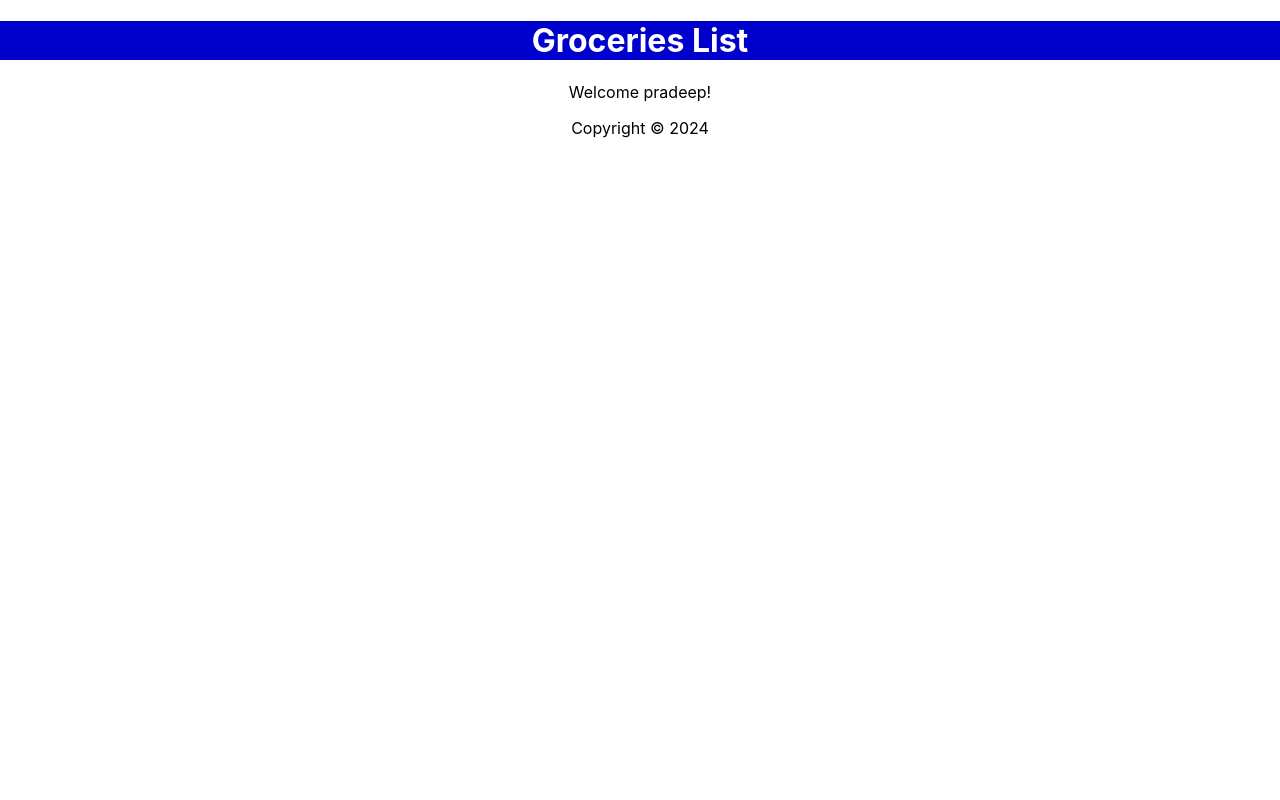
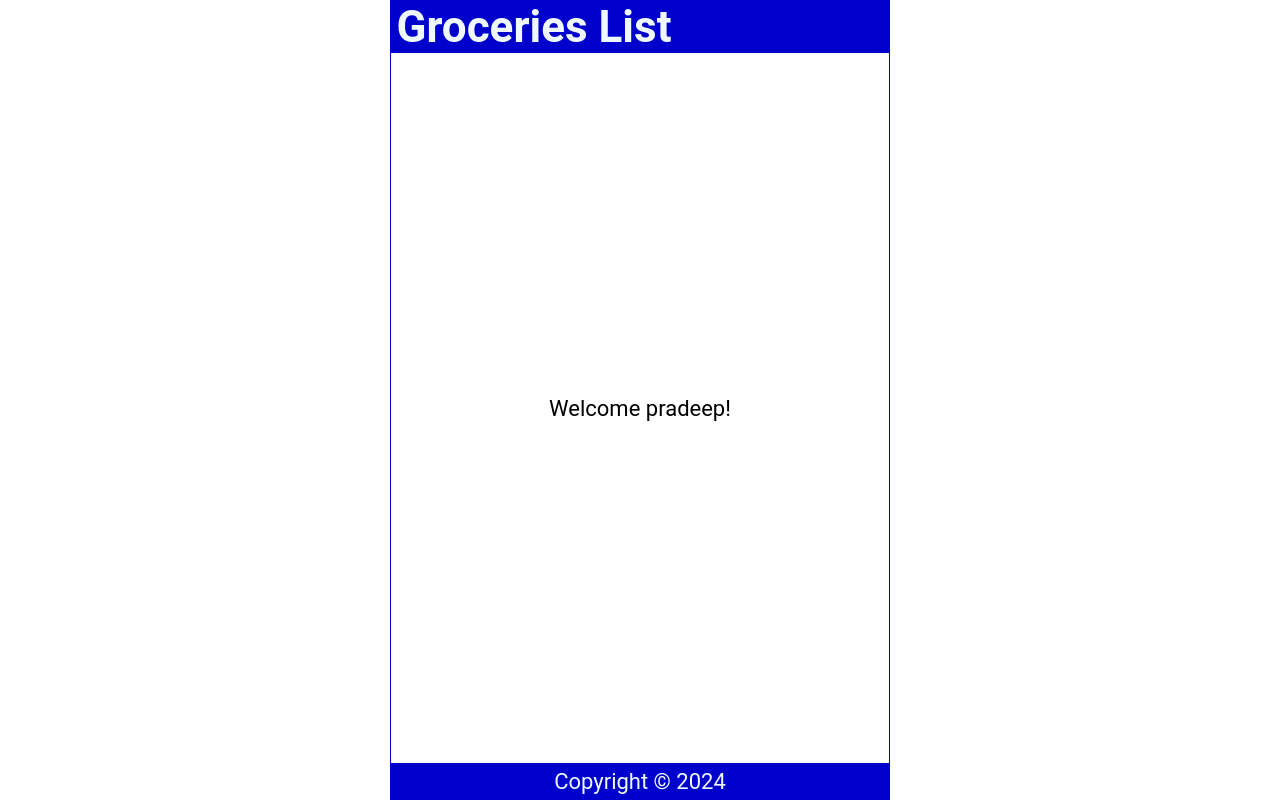
Before and after one commit to Pradeep92hv/react--js, a React (Create React App) app: page / in a window 1280 px wide. Built offline with nearby package versions, Linux system fonts and the light colour scheme.

Commit message:
chapet 5  appylied style

```diff
--- a/src/App.css
+++ /dev/null
@@ -1,38 +0,0 @@
-.App {
-  text-align: center;
-}
-
-.App-logo {
-  height: 40vmin;
-  pointer-events: none;
-}
-
-@media (prefers-reduced-motion: no-preference) {
-  .App-logo {
-    animation: App-logo-spin infinite 20s linear;
-  }
-}
-
-.App-header {
-  background-color: #282c34;
-  min-height: 100vh;
-  display: flex;
-  flex-direction: column;
-  align-items: center;
-  justify-content: center;
-  font-size: calc(10px + 2vmin);
-  color: white;
-}
-
-.App-link {
-  color: #61dafb;
-}
-
-@keyframes App-logo-spin {
-  from {
-    transform: rotate(0deg);
-  }
-  to {
-    transform: rotate(360deg);
-  }
-}
--- a/src/App.js
+++ b/src/App.js
@@ -1,5 +1,4 @@
 
-import './App.css';
 import Header from './Header';
 import Content from './Content';
 import Footer from './Footer';
--- a/src/Header.js
+++ b/src/Header.js
@@ -1,11 +1,7 @@
 const Header = () => {
-    const headerStyle = {
-      backgroundColor: 'mediumblue',
-      color: '#fff'
-    }
 
     return (
-      <header style={headerStyle}>
+      <header >
         <h1>Groceries List</h1>
       </header>
     )
--- a/src/index.css
+++ b/src/index.css
@@ -1,13 +1,59 @@
+* {
+  margin: 0;
+  padding: 0;
+  box-sizing: border-box;
+}
+
+html {
+  font-size: 22px;
+}
+
 body {
-  margin: 0;
-  font-family: -apple-system, BlinkMacSystemFont, 'Segoe UI', 'Roboto', 'Oxygen',
+  min-height: 100vh;
+  font-family: 'Roboto', 'Oxygen',
     'Ubuntu', 'Cantarell', 'Fira Sans', 'Droid Sans', 'Helvetica Neue',
     sans-serif;
   -webkit-font-smoothing: antialiased;
   -moz-osx-font-smoothing: grayscale;
 }
 
-code {
-  font-family: source-code-pro, Menlo, Monaco, Consolas, 'Courier New',
-    monospace;
+.App {
+  display: flex;
+  flex-direction: column;
+  justify-content: center;
+  align-items: center;
+  height: 100vh;
+  width: 100%;
+  max-width: 500px;
+  border: 1px solid mediumblue;
+  margin: auto;
 }
+
+header {
+  width: 100%;
+  padding: 0 0.25em;
+  background-color: mediumblue;
+  color: aliceblue;
+  display: flex;
+  justify-content: space-between;
+  align-items: center;
+}
+
+main {
+  width: 100%;
+  display: flex;
+  flex-direction: column;
+  flex-grow: 1;
+  justify-content: center;
+  align-items: center;
+  overflow-y: auto;
+}
+
+footer {
+  width: 100%;
+  padding: 0.25em;
+  background-color: mediumblue;
+  color: aliceblue;
+  display: grid;
+  place-content: center;
+}
```
